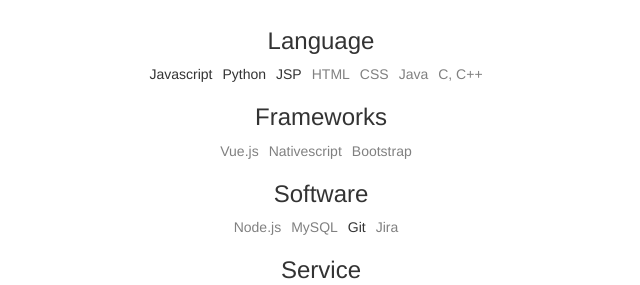
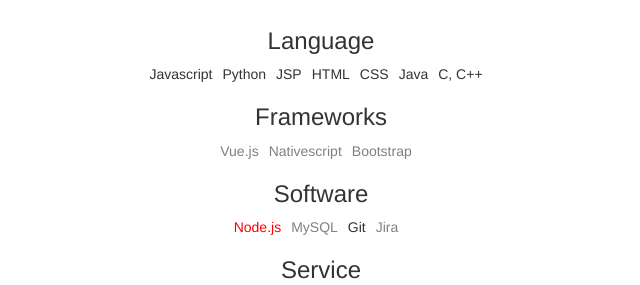
Before and after one commit to chanyb/portfolio, a Vue app: page / in a window 1280 px wide. Shown: the part 195-480 px from the top of the page, without its empty margins (319-959 px from the left). Built offline with nearby package versions, Linux system fonts and the light colour scheme.

Commit message:
add: html, css, java, c

```diff
--- a/src/components/HelloWorld.vue
+++ b/src/components/HelloWorld.vue
@@ -14,10 +14,10 @@
                     <span class="item" @click="toggleItem('javascript')">Javascript</span>
                     <span class="item" @click="toggleItem('python')">Python</span>
                     <span class="item" @click="toggleItem('jsp')">JSP</span>
-                    <span class="item preparing">HTML</span>
-                    <span class="item preparing">CSS</span>
-                    <span class="item preparing">Java</span>
-                    <span class="item preparing">C, C++</span>
+                    <span class="item" @click="toggleItem('html')">HTML</span>
+                    <span class="item" @click="toggleItem('css')">CSS</span>
+                    <span class="item" @click="toggleItem('java')">Java</span>
+                    <span class="item" @click="toggleItem('c')">C, C++</span>
                 </div>
                 <div class="row">
                     <h3>Frameworks</h3>
@@ -31,7 +31,9 @@
                     <h3>Software</h3>
                 </div>
                 <div class="row">
-                    <span class="item preparing">Node.js</span>
+                    <span class="item preparing">
+                        <span class="ready">Node.js</span>
+                    </span>
                     <span class="item preparing">MySQL</span>
                     <span class="item" @click="toggleItem('git')">Git</span>
                     <span class="item preparing">Jira</span>
@@ -80,6 +82,58 @@
                         <p>블록체인 기반 임상연구 플랫폼</p>
                         <ul style="text-align: left;">
                             <li>JSP를 사용해 세션에 값을 저장하고 유저의 인증 등의 Backend 개발을 할 수 있습니다.</li>
+                        </ul>
+                    </div>
+                </div>
+                <div class="row" id="html" v-if="flag.itemToggle==='html'">
+                    <div class="col-md-12">
+                        <img src="@/assets/jsp_1.png" style="width:100%; border: 1px solid black;" />
+                    </div>
+                    <div class="col-md-12">
+                        <!-- description -->
+                        <p>HTML</p>
+                        <ul style="text-align: left;">
+                            <li>HTML tag를 사용해 웹을 디자인 할 수 있으며, 코드를 확인하는 등의 작업을 통해 구조를 파악 할 수 있습니다.</li>
+                        </ul>
+                    </div>
+                </div>
+                <div class="row" id="css" v-if="flag.itemToggle==='css'">
+                    <div class="col-md-12">
+                        <img src="@/assets/jsp_1.png" style="width:100%; border: 1px solid black;" />
+                    </div>
+                    <div class="col-md-12">
+                        <!-- description -->
+                        <p>CSS</p>
+                        <ul style="text-align: left;">
+                            <li>css를 이용해 class, id, element 등 선택자들을 원하는 대로 꾸밀 수 있습니다.  </li>
+                            <li>media query를 사용하여 반응형 웹을 만들 수 있습니다.</li>
+                            <li>keyframe을 사용하여 애니메이션을 적용시킬 수 있습니다.</li>
+                            <li>Boostrap, ant-design-of-vue 등 사용 경험을 바탕으로 타 css프레임워크(또는 모듈) 사용에도 빠르게 적응할 수 있습니다. </li>
+                        </ul>
+                    </div>
+                </div>
+                <div class="row" id="java" v-if="flag.itemToggle==='java'">
+                    <div class="col-md-12">
+                        <img src="@/assets/jsp_1.png" style="width:100%; border: 1px solid black;" />
+                    </div>
+                    <div class="col-md-12">
+                        <!-- description -->
+                        <p>Java 개인 프로젝트 - 주소록</p>
+                        <ul style="text-align: left;">
+                            <li>절차지향 언어와는 다른 객체지향 언어의 대표격인 java의 문법을 이해하고 개발 할 수 있습니다.</li>
+                            <li>JAR 파일을 만들어 jsp에서 사용 할 수 있습니다.</li>
+                        </ul>
+                    </div>
+                </div>
+                <div class="row" id="c" v-if="flag.itemToggle==='c'">
+                    <div class="col-md-12">
+                        <img src="@/assets/jsp_1.png" style="width:100%; border: 1px solid black;" />
+                    </div>
+                    <div class="col-md-12">
+                        <!-- description -->
+                        <p>C, C++ - 수업 조교 경험 보유</p>
+                        <ul style="text-align: left;">
+                            <li>메모리 관리에 대해 이해하고 개발 할 수 있습니다.</li>
                         </ul>
                     </div>
                 </div>
@@ -151,6 +205,10 @@ export default {
 }
 .preparing {
     color: gray;
+
+    .ready {
+        color: red;
+    }
 }
 .preparing:hover {
     color: gray;
```
